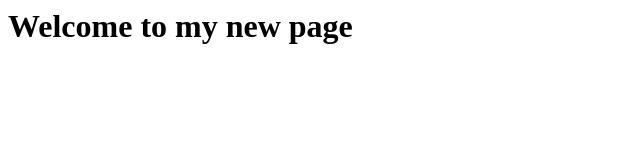
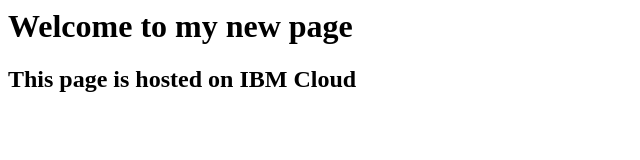
Before and after one commit to ikhowaja/test-ibm, a plain HTML site: page public/index.html in a window 1280 px wide. Shown: the whole page, without its empty margins (0-640 px from the left). Drawn offline with Linux system fonts and the light colour scheme.

Commit message:
changes made to index.html

```diff
--- a/public/index.html
+++ b/public/index.html
@@ -1 +1,2 @@
 <h1>Welcome to my new page</h1>
+<h2>This page is hosted on IBM Cloud</h2>
```
